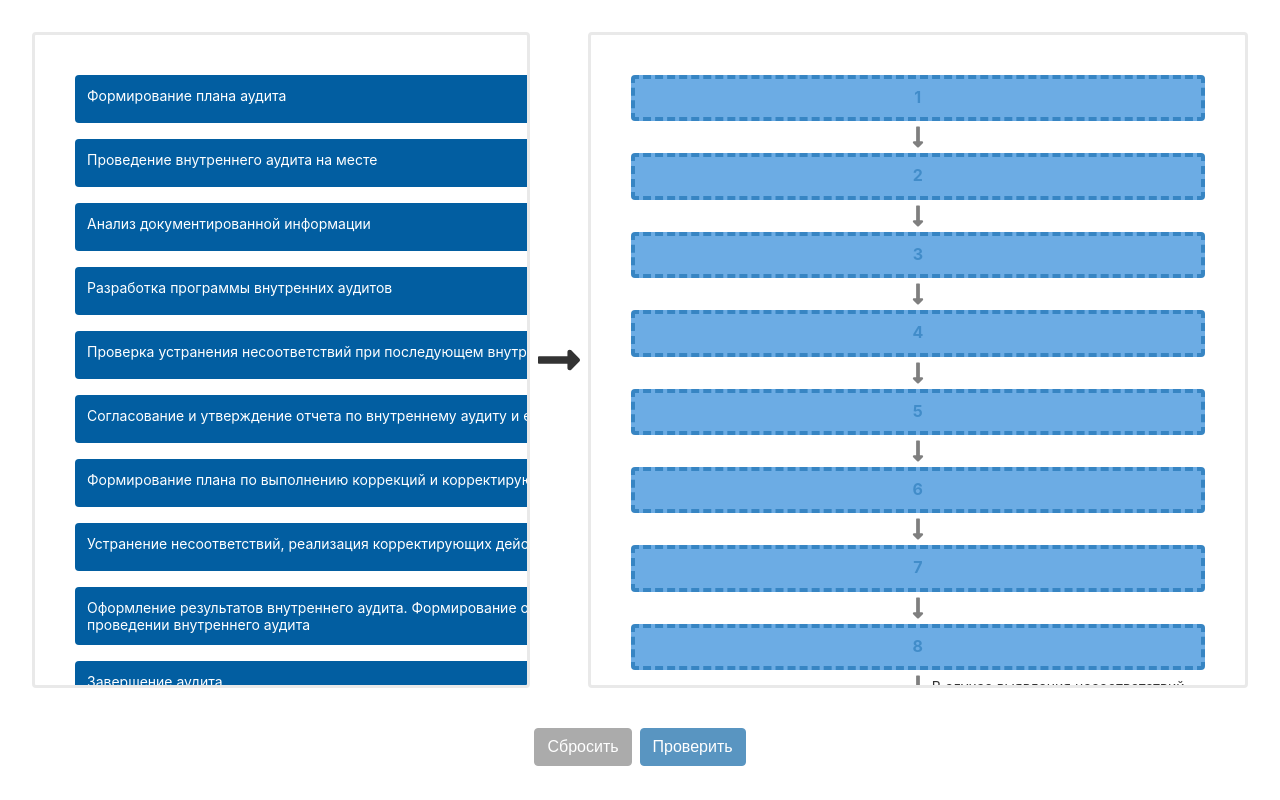
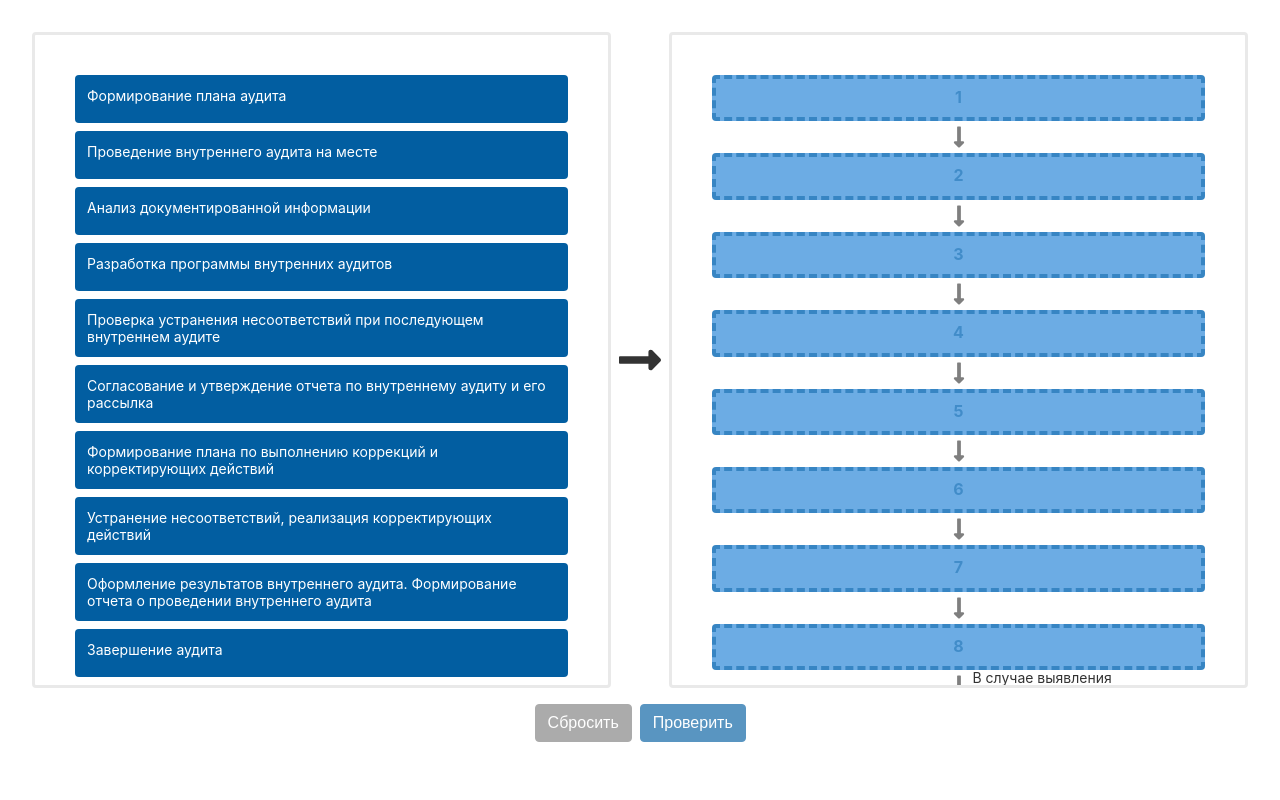
Before and after one commit to SuperDubPro/drag-n-drop-for-kids, a React (Create React App) app: page / in a window 1280 px wide. Built offline with nearby package versions, Linux system fonts and the light colour scheme.

Commit message:
fix scaling

```diff
--- a/src/components/Body.jsx
+++ b/src/components/Body.jsx
@@ -145,12 +145,13 @@ function Body() {
         className="interactive-container droppable-container mx-2"
         key={`droppable-container-${uuid}`}
       >
-        <div className="name-row-container dark my-1">
+        <div className="name-row-container dark w-100 my-1">
           <div className="graph-arrow-container">
             <FontAwesomeIcon className="graph-arrow" icon={['fas', 'long-arrow-alt-down']} />
             <div className="name-row">{typeof state.name === 'string' ? state.name : null}</div>
           </div>
         </div>
+        <div className="w-100">
           {!state.droppedUuid
             ? (
               <Droppable
@@ -172,7 +173,7 @@ function Body() {
               <Draggable
                 uuid={droppedUuid}
                 key={`selected-card-${droppedUuid}`}
-              className={mState.get(droppedUuid).isDragging ? 'hidden' : ''}
+                className={`${mState.get(droppedUuid).isDragging ? 'hidden' : ''}`}
                 onDragStart={(e) => { handleDragStart(e, droppedUuid); }}
                 onDragEnd={(e) => { handleDragEnd(e, droppedUuid); }}
               >
@@ -190,6 +191,7 @@ function Body() {
               </Draggable>
             )}
         </div>
+      </div>
     );
   };
 
@@ -203,7 +205,7 @@ function Body() {
       >
         <Draggable
           uuid={uuid}
-          className={state.isDragging ? 'hidden' : ''}
+          className={`${state.isDragging ? 'hidden' : ''} w-100`}
           onDragStart={(e) => { handleDragStart(e, uuid); }}
           onDragEnd={(e) => { handleDragEnd(e, uuid); }}
         >
@@ -265,7 +267,7 @@ function Body() {
     <div className="body">
       <div className="lists-container">
         <div className="interactive-list draggable-list p-4 my-4 mr-2 ml-4">
-          <div className="draggable-list-wrapper">
+          <div className="draggable-list-wrapper w-100">
             {cards.map(uuid => {
               const card = mState.get(uuid);
               return createDraggable(card);
@@ -273,15 +275,10 @@ function Body() {
           </div>
         </div>
 
+        <div className="prompt-arrow-container dark">
           <div className="prompt-arrow dark">
             <FontAwesomeIcon className="graph-arrow" icon={['fas', 'long-arrow-alt-right']} />
           </div>
-
-        <div className="interactive-list droppable-list p-4 my-4 mr-4 ml-2">
-          {[...mState].map(([, state]) => createDroppable(state))}
-        </div>
-      </div>
-
           <div className="button-block m-2">
             <button
               className="btn btn-secondary mr-2"
@@ -300,7 +297,14 @@ function Body() {
               Проверить
             </button>
           </div>
+        </div>
 
+        <div className="interactive-list droppable-list p-4 my-4 mr-4 ml-2">
+          <div className="droppable-list-wrapper w-100">
+            {[...mState].map(([, state]) => createDroppable(state))}
+          </div>
+        </div>
+      </div>
       {
         isModalOpened && (
           <Modal>
--- a/src/components/Droppable/droppable.scss
+++ b/src/components/Droppable/droppable.scss
@@ -2,7 +2,6 @@
 
 .droppable {
 	background: $droppable-bg;
-	width: 34.4rem !important;
 	min-height: 1.4rem !important;
 
 	.text {
--- a/src/style/app.scss
+++ b/src/style/app.scss
@@ -10,44 +10,51 @@
 
 .lists-container {
 	display: flex;
-	min-width: 80rem;
+	min-width: 70rem;
 	max-height: 90vh;
+
+	.button-block {
+		position: absolute;
+		bottom: -30px;
+		left: -220%;
+		display: flex;
+		justify-content: center;
+	}
+
+	.prompt-arrow-container {
+		position: relative;
+		display: flex;
+		align-items: center;
+	}
 
 	.interactive-list {
 		display: flex;
+		flex-direction: column;
+		align-items: flex-start;
 		border: .2rem solid $clear-grey;
 		border-radius: .25rem;
 		overflow-y: auto;
+		width: 45vw;
 
 		.interactive-container {
 			.interactive {
 				border-radius: .25rem;
-				width: 35rem;
 				min-height: 2rem;
 			}
 		}
 	}
 
-	.draggable-list {
-		flex-basis: 0;
-		flex-grow: 1;
+	.droppable-list {
 		flex-direction: column;
 		display: flex;
 		align-items: flex-start;
-		min-width: 24rem;
-		max-width: 38rem;
-
-		.draggable-list-wrapper {
-			display: inherit;
-			flex: inherit;
-			flex-direction: inherit;
-		}
-	}
-
-	.droppable-list {
-		flex-direction: column;
 
 		.droppable-container {
+			display: flex;
+			flex-direction: column;
+			justify-content: center;
+			align-items: center;
+
 			.name-row-container {
 				display: flex;
 				align-items: center;
@@ -68,7 +75,7 @@
 					position: absolute;
 					left: 20px;
 					word-wrap: break-word;
-					max-width: 300px;
+					max-width: 240px;
 					width: max-content;
 				}
 			}
@@ -94,14 +101,7 @@
 }
 
 .prompt-arrow {
-	display: flex;
-	align-items: center;
 	font-size: 48px;
-}
-
-.button-block {
-	display: flex;
-	justify-content: center;
 }
 
 .dropped-card-body {
--- a/src/style/index.scss
+++ b/src/style/index.scss
@@ -18,7 +18,6 @@ code {
   display: inline-block;
   font-weight: 400;
   line-height: 1.5;
-  //color: #212529;
   text-align: center;
   text-decoration: none;
   vertical-align: middle;
@@ -81,10 +80,10 @@ code {
       border-color: $danger-darker;
     }
   }
-  //&.btn-outline-primary {
-  //  color: $primary;
-  //  border-color: $primary;
-  //}
+}
+
+.w-100 {
+  width: 100%;
 }
 
 .primary {
```
Also changed, not shown: 10 other files (tests, documents, lock files or other folders). Lines whose indentation alone changed are shown as unchanged.
